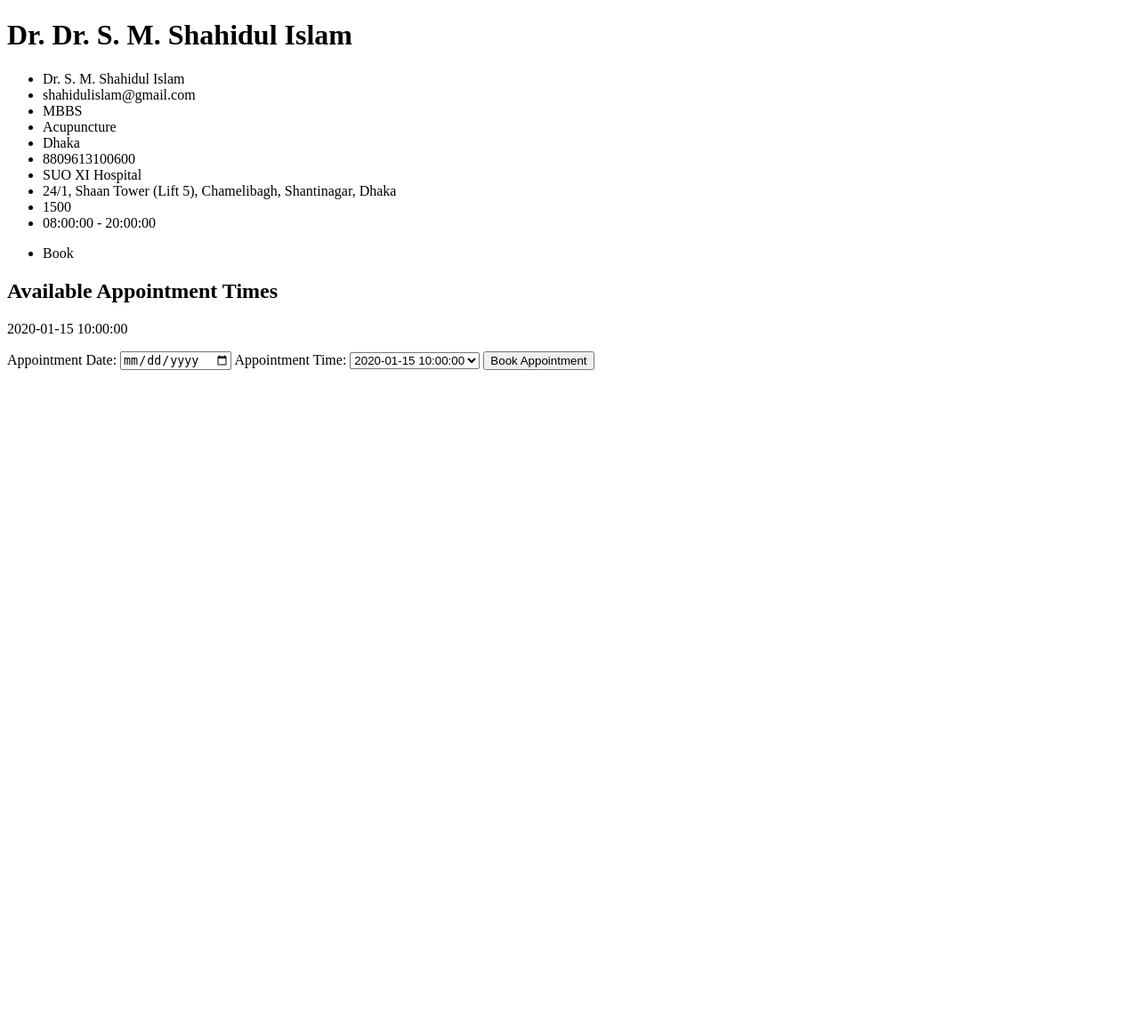
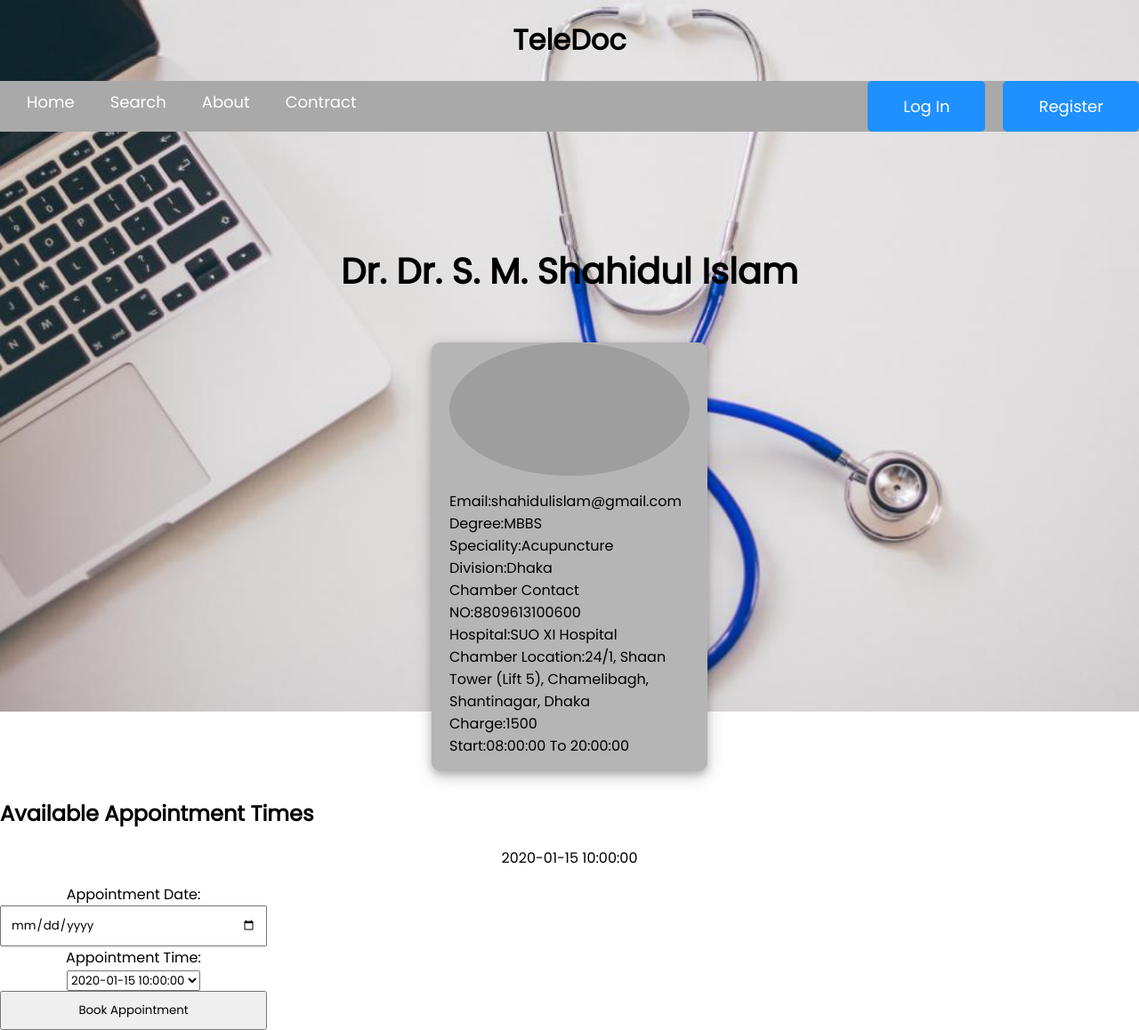
Before and after one commit to Alif-Mahmood1/Teledoc-PHP-version, a PHP site: page /appointment.php?IndexNumber=1 in a window 1280 px wide. Shown: the whole page at 89% size. Before the commit the page ends 416 px from the top, so only its background shows below. Run offline with PHP 8.4, Linux system fonts and the light colour scheme; data comes from the database, SQL or seed files in the repository; both versions use the stored data as it was after the commit; tables that the repository leaves empty or names only in its code hold one stand-in row (values such as "Sample post"); grey boxes are pictures that could not be loaded.

Commit message:
Add files via upload

```diff
--- a/appointment.php
+++ b/appointment.php
@@ -26,27 +26,55 @@ try {
 
 <head>
     <meta charset="UTF-8">
+    <link rel="stylesheet" href="design.css">
     <title>Book Appointment with Dr. <?php echo $doctor['Name']; ?></title>
 </head>
 
 <body>
-
+    <div id="background-slideshow">
+        <img src="1.jpg" class="background-image active" alt="Background Image">
+        <img src="2.jpg" class="background-image" alt="Background Image">
+        <img src="3.jpg" class="background-image" alt="Background Image">
+    </div>
+    <h1>TeleDoc</h1>
+    <nav>
+        <ul>
+            <li><a href="index.php">Home</a></li>
+            <li><a href="search.php">Search</a></li>
+            <li><a href="#">About</a></li>
+            <li><a href="#">Contract</a></li>
+            <?php if(isset($_SESSION['username'])): ?>
+                <li><a href="logout.php" class="large-button">Logout (<?php echo $_SESSION['username']; ?>)</a></li>
+            <?php else: ?>
+                <li><a href="register.php" class="large-button">Register</a></li>
+                <li><a href="login.php" class="large-button">Log In</a></li>
+            <?php endif; ?>
+        </ul>
+    </nav>
+    <div class="container">
     <h1>Dr. <?php echo $doctor['Name']; ?></h1>
-
-    <ul>
-        <li><?php echo $doctor['Name']; ?></li>
-        <li><?php echo $doctor['Email']; ?></li>
-        <li><?php echo $doctor['Degree']; ?></li>
-        <li><?php echo $doctor['Speciality']; ?></li>
-        <li><?php echo $doctor['Division']; ?></li>
-        <li><?php echo $doctor['ChamberNumber']; ?></li>
-        <li><?php echo $doctor['Hospital']; ?></li>
-        <li><?php echo $doctor['ChamberLocation']; ?></li>
-        <li><?php echo $doctor['VisitCharge']; ?></li>
-        <li><?php echo $doctor['TimeStart'] . ' - ' . $doctor['TimeEnd']; ?></li>
-        <li><p>Book</p></li>
-    </ul>
-
+        <div class="wrapper">
+            <div class="card">
+                <div class="profile-img">
+                <img src="https://static.vecteezy.com/system/resources/thumbnails/024/959/162/small_2x/hand-drawn-vintage-doctor-logo-in-flat-style-png.png" alt="Doctor">
+                </div>
+                <div class="content">
+                    <ul type="None">
+                        <li>Email:<?php echo $doctor['Email']; ?></li>
+                        <li>Degree:<?php echo $doctor['Degree']; ?></li>
+                        <li>Speciality:<?php echo $doctor['Speciality']; ?></li>
+                        <li>Division:<?php echo $doctor['Division']; ?></li>
+                        <li>Chamber Contact NO:<?php echo $doctor['ChamberNumber']; ?></li>
+                        <li>Hospital:<?php echo $doctor['Hospital']; ?></li>
+                        <li>Chamber Location:<?php echo $doctor['ChamberLocation']; ?></li>
+                        <li>Charge:<?php echo $doctor['VisitCharge']; ?></li>
+                        <li>Start:<?php echo $doctor['TimeStart'] . ' To ' . $doctor['TimeEnd']; ?></li>
+                    </ul>
+                </div>
+            </div>
+        </div>
+    </div>
+<!--Beloow is Appointment Form-->
     <h2>Available Appointment Times</h2>
 
     <?php
@@ -67,7 +95,7 @@ try {
 
     ?>
 
-    <form action="book_appointment.php" method="post">
+    <form action="appointment.php" method="post">
         <input type="hidden" name="doctorId" value="<?php echo $doctorId; ?>">
         <label>Appointment Date:</label>
         <input type="date" name="appointmentDate">
--- a/design.css
+++ b/design.css
@@ -1,5 +1,11 @@
-body,
-html {
+@import url('https://fonts.googleapis.com/css2?family=Poppins&display=swap');
+
+*{
+    box-sizing: border-box;
+    font-family: 'Poppins',sans-serif;
+}
+
+head,body{
     margin: 0;
     padding: 0;
     height: 100%;
@@ -143,3 +149,44 @@ input[type=text] {
     margin: 8px 0;
     box-sizing: border-box;
 }
+
+
+/*CSS for appointment*/
+.container h1{
+    text-align: center;
+    margin-bottom: 40px;
+    font-size: 2.5rem;
+}
+
+.card{
+    background-color: rgb(182, 181, 181);
+    padding: 70px,50px,50px,50px;
+    width: 50%;
+    max-width: 600px;
+    margin: 10px;
+    border-radius: 10px;
+    box-shadow: 0 4px 8px 0 rgba(0, 0, 0, 0.2), 0 6px 20px 0 rgba(0, 0, 0, 0.19);
+}
+
+.profile-img{
+    margin-left: 20px;
+    margin-right:20px;
+    height: 150px;
+    border-radius: 50%;
+    overflow: hidden;
+}
+
+.profile-img img{
+    width: 100%;
+    height: 100%;
+}
+
+.wrapper{
+    display: flex;
+    justify-content: center;
+    align-items: center;
+}
+
+.content{
+    margin-left:-20px;
+}
--- a/login.php
+++ b/login.php
@@ -38,6 +38,8 @@ if(isset($_POST['login'])){
     <meta name="viewport" content="width=device-width, initial-scale=1.0">
     <title>Login - TeleDoc</title>
     <link rel="stylesheet" href="design.css">
+    <link href="https://cdn.jsdelivr.net/npm/bootstrap@5.3.3/dist/css/bootstrap.min.css" rel="stylesheet" integrity="sha384-QWTKZyjpPEjISv5WaRU9OFeRpok6YctnYmDr5pNlyT2bRjXh0JMhjY6hW+ALEwIH" crossorigin="anonymous">
+    <script src="https://cdn.jsdelivr.net/npm/bootstrap@5.3.3/dist/js/bootstrap.bundle.min.js" integrity="sha384-YvpcrYf0tY3lHB60NNkmXc5s9fDVZLESaAA55NDzOxhy9GkcIdslK1eN7N6jIeHz" crossorigin="anonymous"></script>
 </head>
 <body>
     <div id="background-slideshow">
@@ -49,12 +51,11 @@ if(isset($_POST['login'])){
     <nav>
         <ul>
             <li><a href="index.php">Home</a></li>
-            <li><a href="#">Search</a></li>
+            <li><a href="search.php">Search</a></li>
             <li><a href="#">About</a></li>
             <li><a href="#">Contract</a></li>
         </ul>
     </nav>
-
     <div class="container">
         <h2>Login</h2>
         <form method="post">
```
Also changed, not shown: index.php (+3 -12 lines), search.php (+3 -5 lines), teledoc.sql (added, +128 -0 lines).
